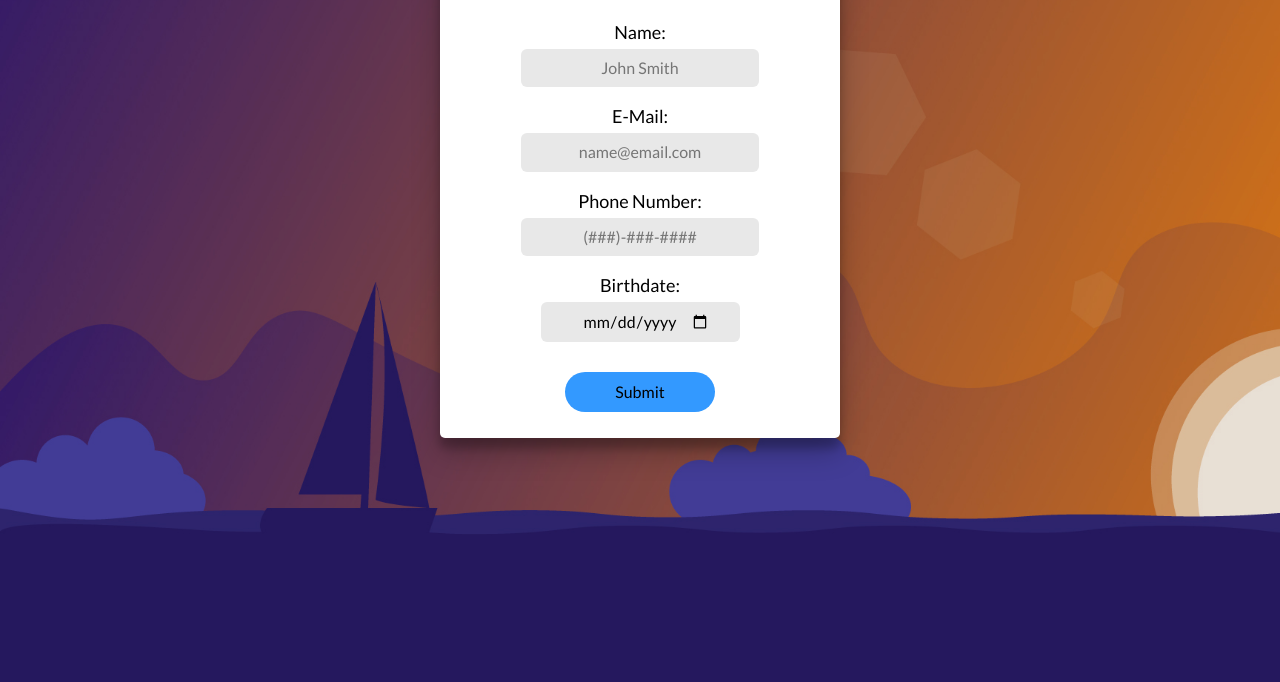
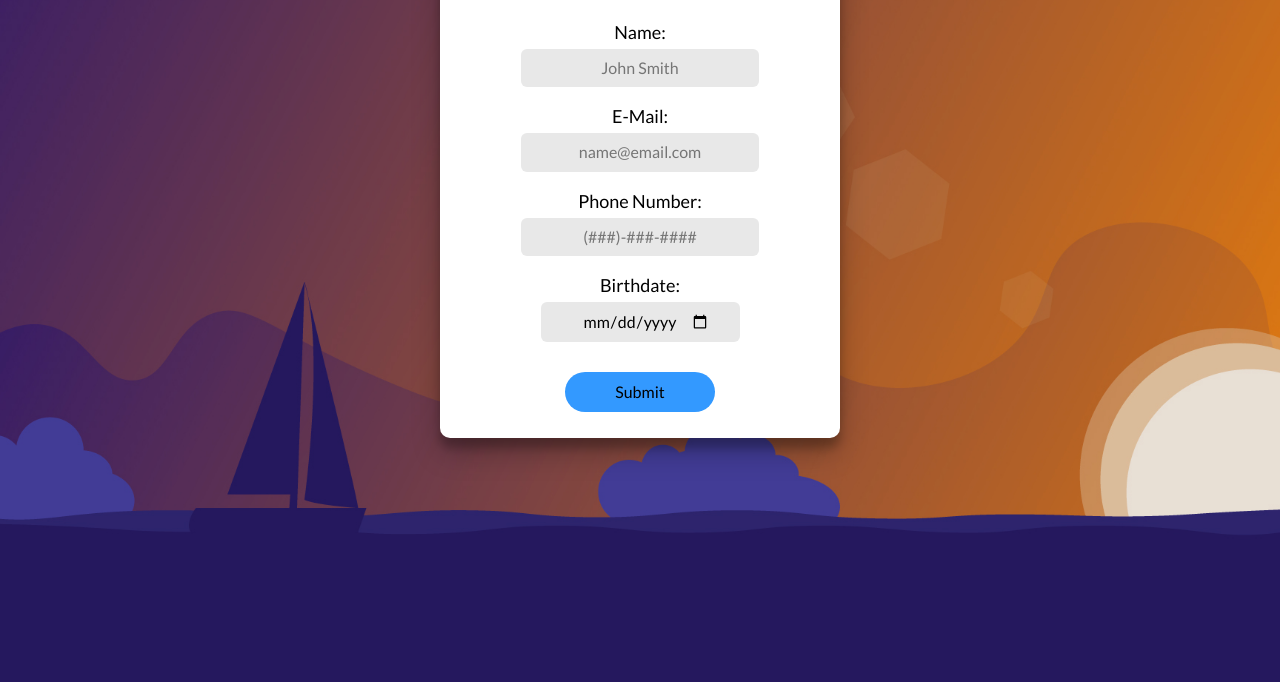
Before and after one commit to lightninglinus/Lab2, a plain HTML site: page index.html in a window 1280 px wide. Shown: the part 118-800 px from the top of the page. Drawn offline with Linux system fonts and the light colour scheme.

Commit message:
background
Made the background always centered

```diff
--- a/css/screen.css
+++ b/css/screen.css
@@ -402,6 +402,7 @@ body {
 	background-size: cover;
 	background-repeat: no-repeat;
 	background-attachment: fixed;
+	background-position: top center;
 	margin-top: 30px;
 }
 h1 {
@@ -436,7 +437,7 @@ button {
 
 .card {
   background: #fff;
-  border-radius: 5px;
+  border-radius: 10px;
   display: inline-block;
   height: 510px;
   margin: 1rem;
```
